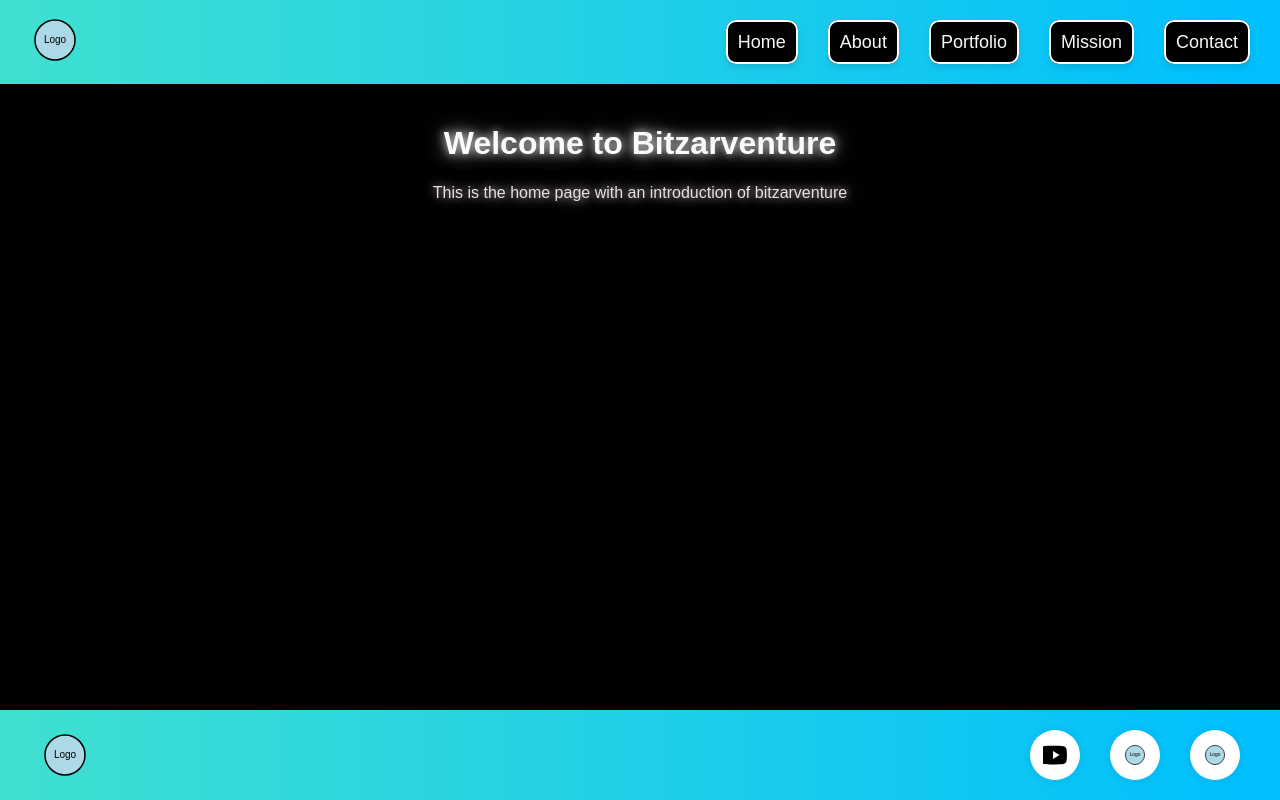
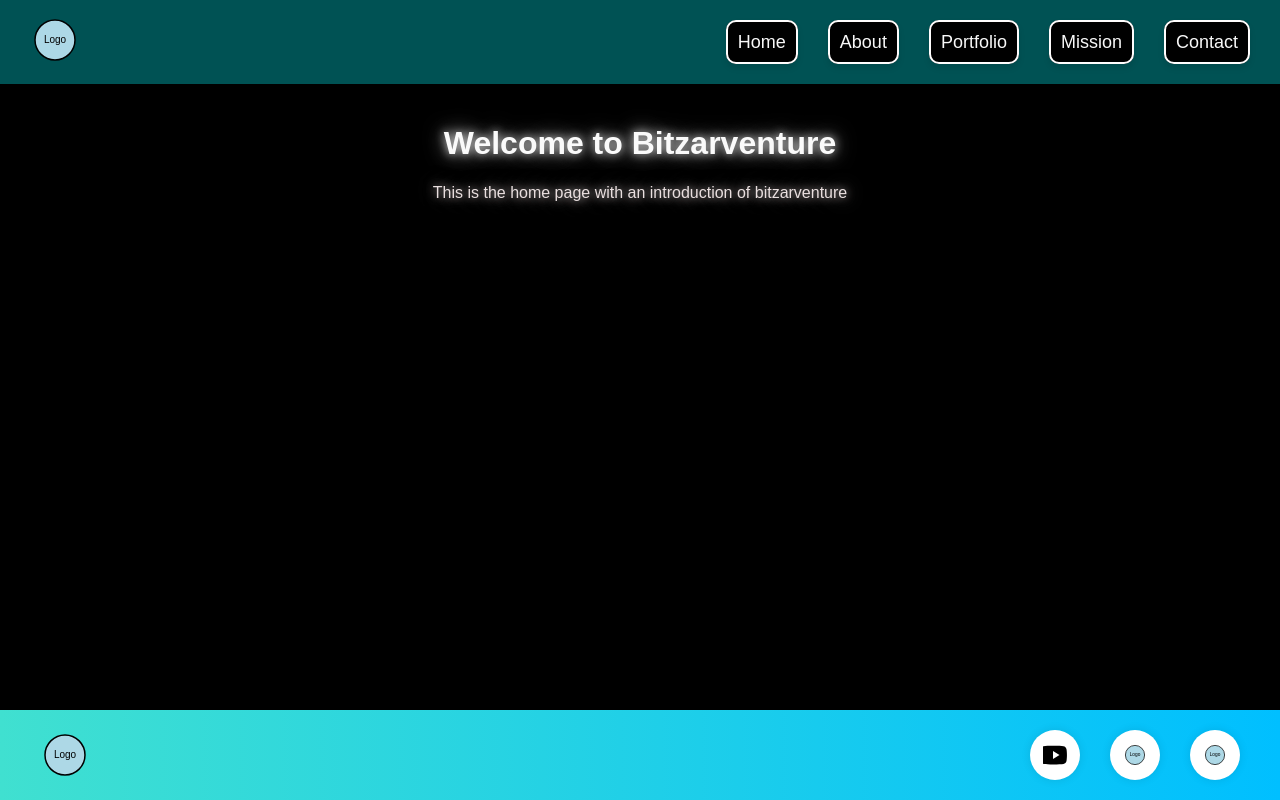
Before and after one commit to Aaqil456/bitzarventures, a React (Create React App) app: page / in a window 1280 px wide. Built offline with nearby package versions, Linux system fonts and the light colour scheme.

Commit message:
change navbar color

```diff
--- a/public/index.html
+++ b/public/index.html
@@ -24,7 +24,7 @@
       work correctly both with client-side routing and a non-root public URL.
       Learn how to configure a non-root public URL by running `npm run build`.
     -->
-    <title>bitzarventures</title>
+    <title>Bitzarventures</title>
   </head>
   <body>
     <noscript>You need to enable JavaScript to run this app.</noscript>
--- a/src/components/styles/NavBar.css
+++ b/src/components/styles/NavBar.css
@@ -3,7 +3,7 @@
   display: flex;
   justify-content: space-between;
   align-items: center;
-  background: linear-gradient(to right, #40e0d0, #00bfff); /* Turquoise gradient */
+  background-color:#005254; /* Turquoise gradient */
   padding: 15px 30px;
   position: sticky;
   top: 0;
```
